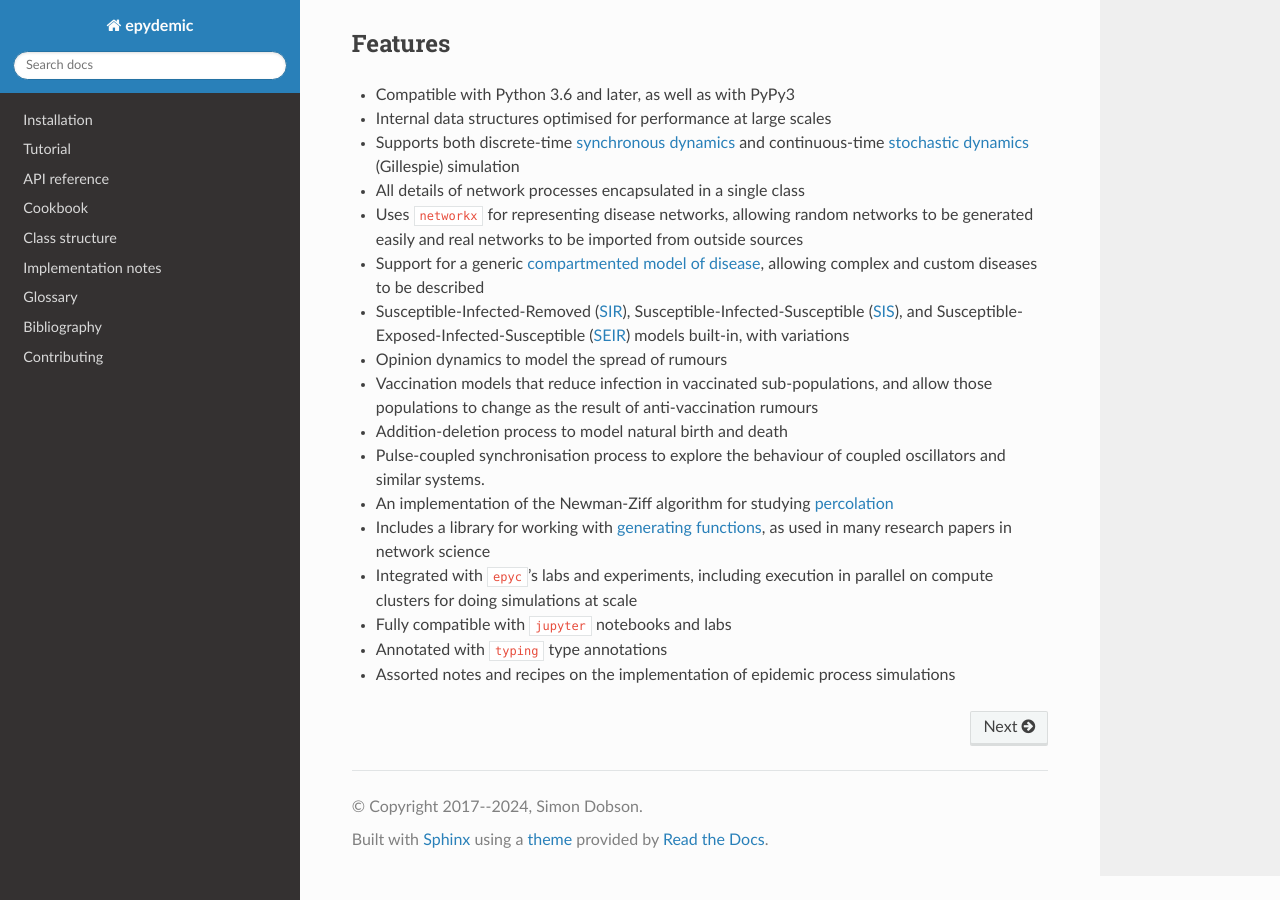
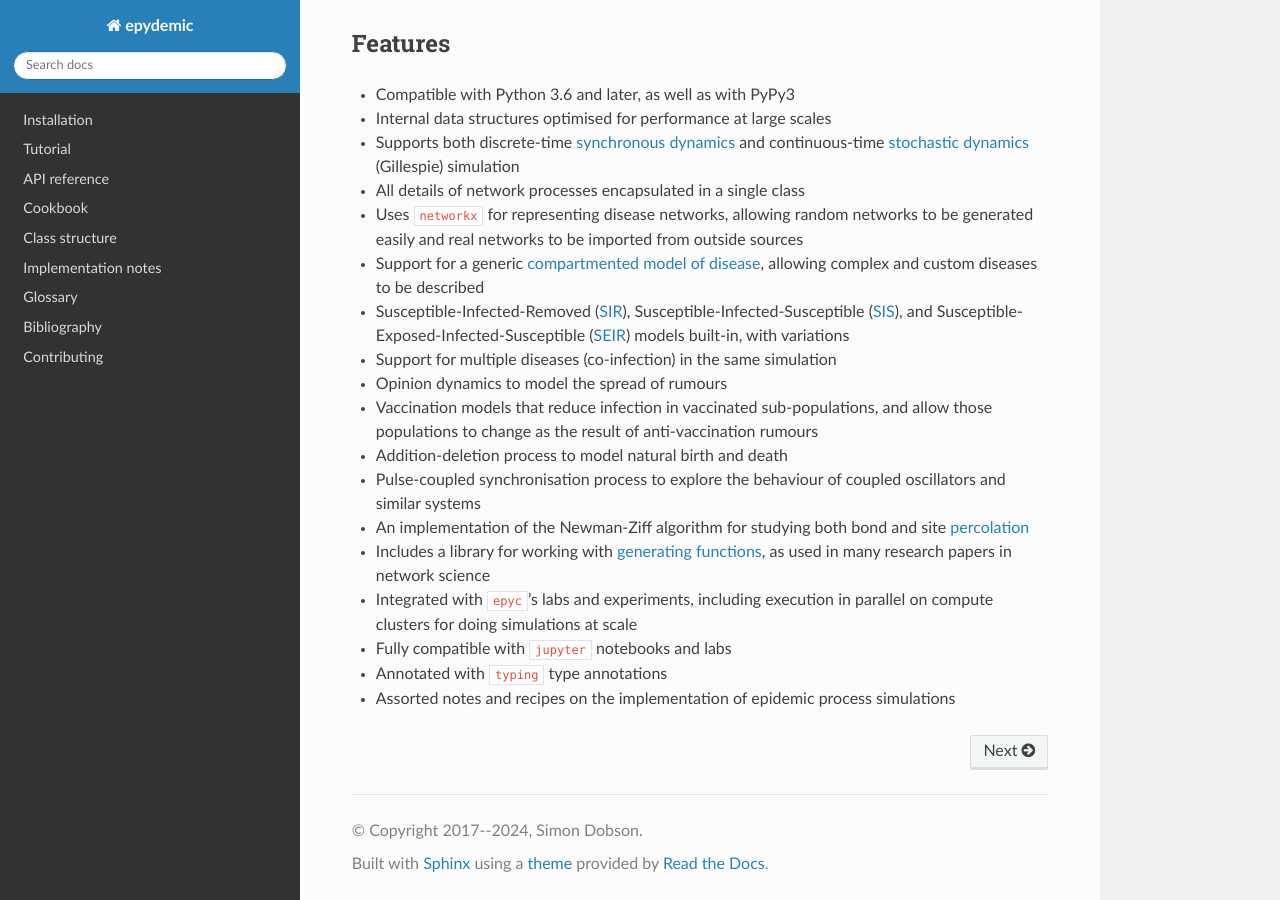
Before and after one commit to simoninireland/epydemic, a Sphinx documentation site: the page built from doc/index.rst, in a window 1280 px wide and 900 px high, scrolled down 1287 px. Built offline with Sphinx 7.4.7 and the Read the Docs theme 3.1.0, drawn with Linux system fonts in a browser that asks for light colours.

Commit message:
Added multiple instances as a feature

```diff
--- a/doc/index.rst
+++ b/doc/index.rst
@@ -89,6 +89,8 @@ Features
   and Susceptible-Exposed-Infected-Susceptible (:term:`SEIR`)
   models built-in, with variations
 
+- Support for multiple diseases (co-infection) in the same simulation
+
 - Opinion dynamics to model the spread of rumours
 
 - Vaccination models that reduce infection in vaccinated
@@ -98,10 +100,10 @@ Features
 - Addition-deletion process to model natural birth and death
 
 - Pulse-coupled synchronisation process to explore the behaviour of
-  coupled oscillators and similar systems.
+  coupled oscillators and similar systems
 
-- An implementation of the Newman-Ziff algorithm for studying
-  :term:`percolation`
+- An implementation of the Newman-Ziff algorithm for studying both
+  bond and site :term:`percolation`
 
 - Includes a library for working with :term:`generating functions`, as
   used in many research papers in network science
```
